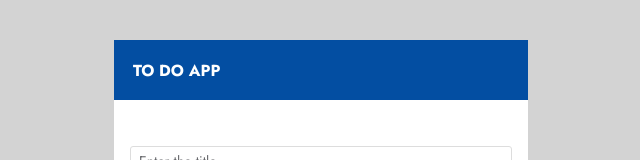
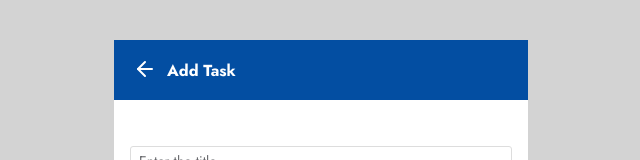
Before and after one commit to aloknegi100/tresata-task, a React (Vite) app: page /add-task in a window 1280 px wide. Shown: the top 160 px of the page, without its empty margins (319-959 px from the left). Built offline with nearby package versions, Linux system fonts and the light colour scheme.

Commit message:
feat: header completed

```diff
--- a/src/components/Header/Header.css
+++ b/src/components/Header/Header.css
@@ -7,3 +7,12 @@
     padding: 8px 19px;
     font-size: var(--heading-text);
 }
+
+.back-btn{
+    background-color: transparent;
+    border: none;
+    outline: none;
+    color: white;
+    margin-right: 10px;
+    cursor: pointer;
+}
--- a/src/components/Header/Header.tsx
+++ b/src/components/Header/Header.tsx
@@ -1,9 +1,30 @@
+import { ArrowLeft } from "lucide-react";
 import { Heading } from "../Typography";
 import "./Header.css";
+import { useLocation, useNavigate } from "react-router-dom";
+
 const Header = () => {
+  const { pathname } = useLocation();
+  const navigate = useNavigate();
+
+  const isBackPage =
+    pathname === "/add-task" || pathname.startsWith("/edit-task");
+
+  const getHeaderTitle = () => {
+    if (pathname === "/add-task") return "Add Task";
+    if (pathname.startsWith("/edit-task")) return "Edit Task";
+    return "TO DO APP";
+  };
+
   return (
     <div className="header-container">
-      <Heading color="white">TO DO APP</Heading>
+      {isBackPage && (
+        <button className="back-btn" onClick={() => navigate(-1)}>
+          <ArrowLeft />
+        </button>
+      )}
+
+      <Heading color="white">{getHeaderTitle()}</Heading>
     </div>
   );
 };
```
